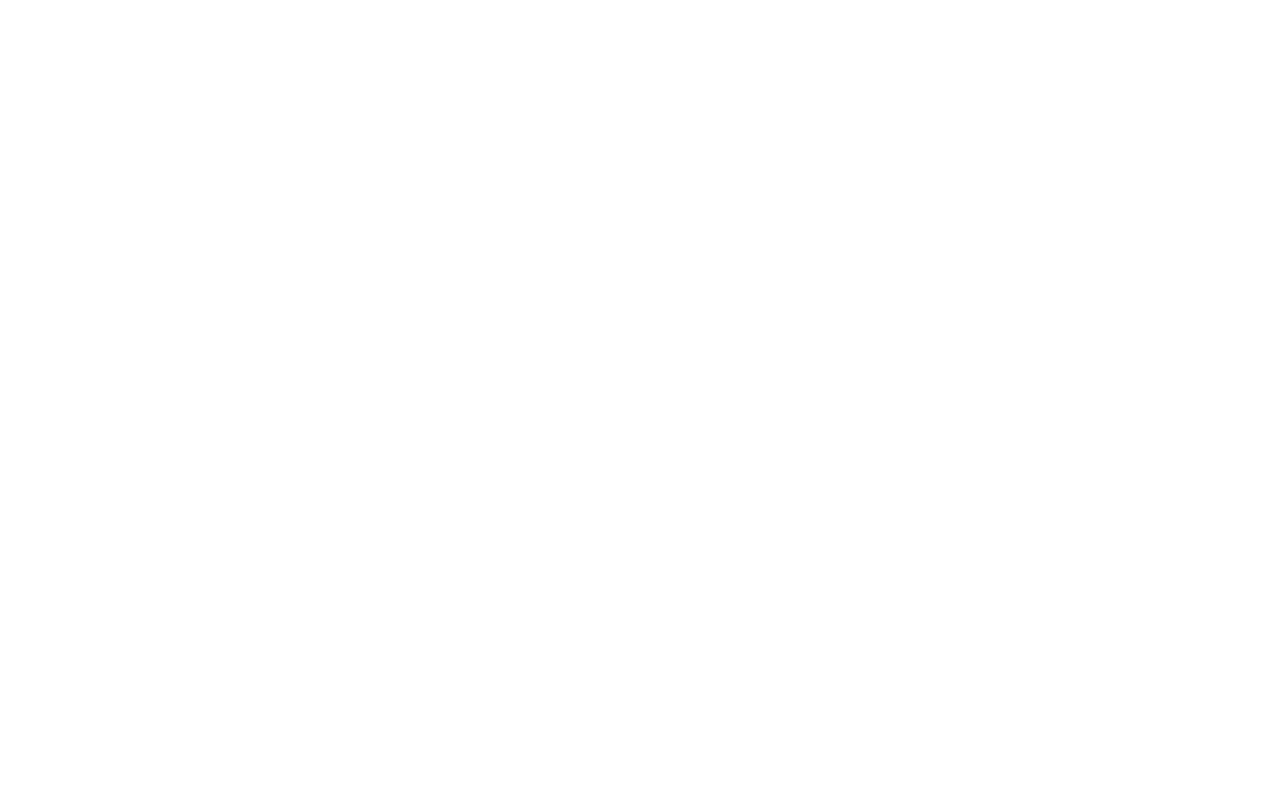
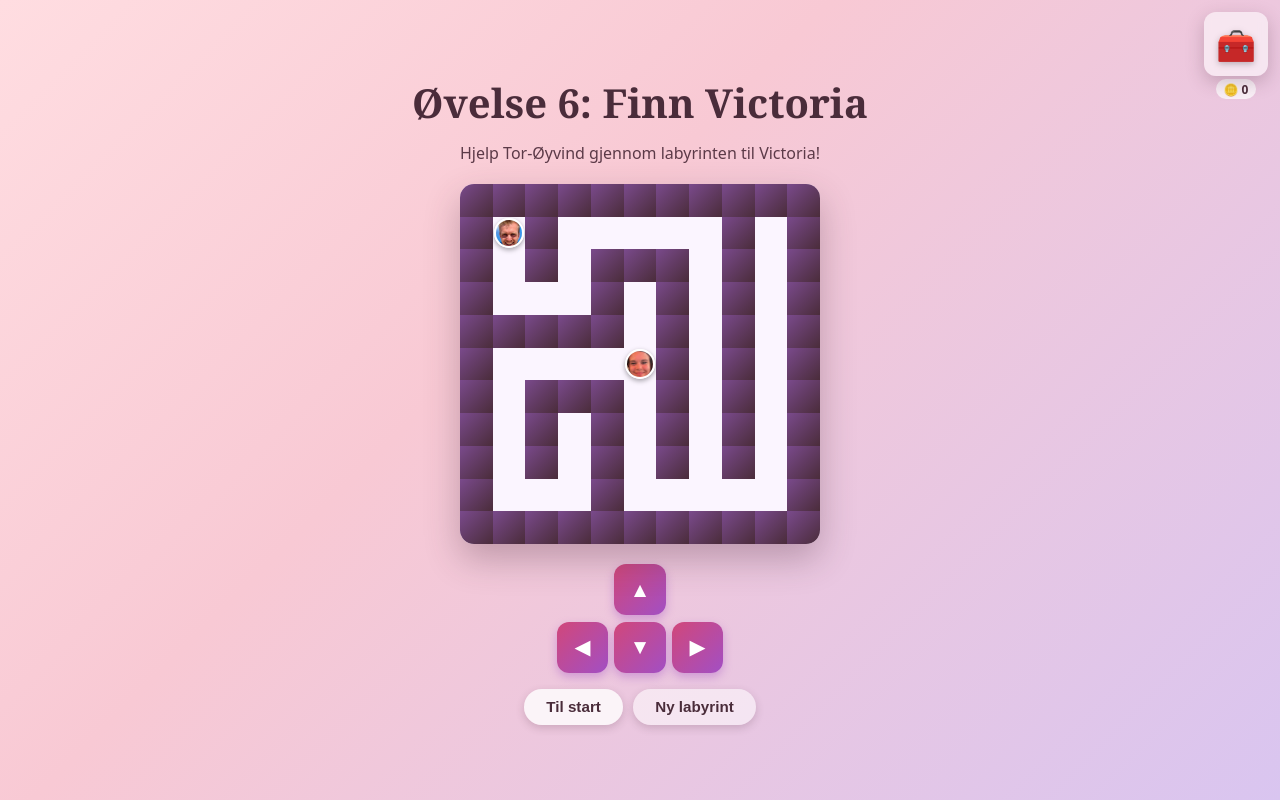
Before and after one commit to henrikaburmann/bryllupsgave, a React (Vite) app: page /spill/6 in a window 1280 px wide. Before the commit this address had no page. Built offline with nearby package versions, Linux system fonts and the light colour scheme.

Commit message:
Add maze minigame (Ovelse 6) as final game; bump total games to 6

```diff
--- a/src/App.tsx
+++ b/src/App.tsx
@@ -7,6 +7,7 @@
 import FlappyGame from './pages/FlappyGame'
 import HangmanGame from './pages/HangmanGame'
 import RingGame from './pages/RingGame'
+import MazeGame from './pages/MazeGame'
 import ProgressPage from './pages/ProgressPage'
 
 function App() {
@@ -21,6 +22,7 @@
           <Route path="/spill/3" element={<FlappyGame />} />
           <Route path="/spill/4" element={<HangmanGame />} />
           <Route path="/spill/5" element={<RingGame />} />
+          <Route path="/spill/6" element={<MazeGame />} />
           <Route path="/fremgang" element={<ProgressPage />} />
         </Routes>
       </BrowserRouter>
--- a/src/context/GameProgressContext.tsx
+++ b/src/context/GameProgressContext.tsx
@@ -1,6 +1,6 @@
 import { createContext, useContext, useEffect, useState, type ReactNode } from 'react'
 
-export const TOTAL_GAMES = 5
+export const TOTAL_GAMES = 6
 export const COINS_PER_GAME = 200
 export const TOTAL_GOAL = TOTAL_GAMES * COINS_PER_GAME
 
--- a/src/pages/IntroPage.tsx
+++ b/src/pages/IntroPage.tsx
@@ -9,7 +9,7 @@
       <p className="intro-page__eyebrow">Før dere kan motta gaven</p>
       <h1 className="intro-page__title">For å motta gaven må dere først gjennom noen øvelser</h1>
       <p className="intro-page__subtitle">
-        Dere skal gjennom 5 morsomme øvelser sammen. For hver øvelse dere klarer, fylles skattekisten
+        Dere skal gjennom 6 morsomme øvelser sammen. For hver øvelse dere klarer, fylles skattekisten
         litt mer opp!
       </p>
       <button className="intro-page__button" onClick={() => navigate('/spill/1')}>
--- /dev/null
+++ b/src/pages/MazeGame.css
@@ -0,0 +1,177 @@
+.maze-page {
+  min-height: 100vh;
+  display: flex;
+  flex-direction: column;
+  align-items: center;
+  justify-content: center;
+  text-align: center;
+  padding: 2rem 1.5rem;
+  background: linear-gradient(135deg, #ffdde1 0%, #f8c9d4 40%, #d9c5f0 100%);
+}
+
+.maze-page__title {
+  font-family: 'Georgia', 'Times New Roman', serif;
+  font-size: clamp(1.5rem, 4vw, 2.5rem);
+  color: #4a2c3a;
+  margin: 0 0 0.75rem;
+}
+
+.maze-page__subtitle {
+  font-size: 1rem;
+  color: #5c3a48;
+  margin: 0 0 1.25rem;
+  max-width: 28rem;
+}
+
+.maze-area {
+  position: relative;
+  width: min(calc(100vw - 3rem), 360px);
+  aspect-ratio: 1;
+  border-radius: 14px;
+  overflow: hidden;
+  box-shadow: 0 15px 35px rgba(74, 44, 58, 0.3);
+}
+
+.maze-grid {
+  display: grid;
+  width: 100%;
+  height: 100%;
+  background: #f6ecff;
+}
+
+.maze-cell {
+  background: #fbf5ff;
+}
+
+.maze-cell--wall {
+  background: linear-gradient(135deg, #7a4a8c, #4a2c3a);
+}
+
+.maze-goal,
+.maze-player {
+  position: absolute;
+  display: flex;
+  align-items: center;
+  justify-content: center;
+  padding: 1px;
+}
+
+.maze-goal img,
+.maze-player img {
+  width: 100%;
+  height: 100%;
+  object-fit: cover;
+  border-radius: 50%;
+  border: 2px solid #fff;
+  box-shadow: 0 2px 5px rgba(0, 0, 0, 0.35);
+}
+
+.maze-player {
+  transition: left 0.1s ease, top 0.1s ease;
+  z-index: 2;
+}
+
+.maze-overlay {
+  position: absolute;
+  inset: 0;
+  display: flex;
+  flex-direction: column;
+  align-items: center;
+  justify-content: center;
+  gap: 1.25rem;
+  padding: 1.5rem;
+  text-align: center;
+  background: rgba(74, 44, 58, 0.8);
+  z-index: 3;
+}
+
+.maze-overlay__text {
+  color: #fff;
+  font-size: 1.2rem;
+  font-weight: 700;
+  margin: 0;
+}
+
+.maze-overlay__button {
+  font-size: 1.1rem;
+  font-weight: 700;
+  color: #fff;
+  background: linear-gradient(135deg, #d1477a, #a24fc4);
+  border: none;
+  border-radius: 999px;
+  padding: 0.9rem 2.5rem;
+  cursor: pointer;
+}
+
+.maze-controls {
+  display: flex;
+  flex-direction: column;
+  align-items: center;
+  gap: 1rem;
+  margin-top: 1.25rem;
+}
+
+.maze-dpad {
+  display: grid;
+  grid-template-columns: repeat(3, 3.2rem);
+  grid-template-rows: repeat(2, 3.2rem);
+  gap: 0.4rem;
+}
+
+.maze-arrow {
+  font-size: 1.3rem;
+  color: #fff;
+  background: linear-gradient(135deg, #d1477a, #a24fc4);
+  border: none;
+  border-radius: 12px;
+  cursor: pointer;
+  box-shadow: 0 4px 10px rgba(162, 79, 196, 0.4);
+  display: flex;
+  align-items: center;
+  justify-content: center;
+}
+
+.maze-arrow:active {
+  transform: translateY(1px);
+}
+
+.maze-arrow--up {
+  grid-column: 2;
+  grid-row: 1;
+}
+
+.maze-arrow--left {
+  grid-column: 1;
+  grid-row: 2;
+}
+
+.maze-arrow--right {
+  grid-column: 3;
+  grid-row: 2;
+}
+
+.maze-arrow--down {
+  grid-column: 2;
+  grid-row: 2;
+}
+
+.maze-buttons {
+  display: flex;
+  gap: 0.6rem;
+}
+
+.maze-reset {
+  font-size: 0.95rem;
+  font-weight: 700;
+  color: #4a2c3a;
+  background: rgba(255, 255, 255, 0.8);
+  border: none;
+  border-radius: 999px;
+  padding: 0.6rem 1.4rem;
+  cursor: pointer;
+  box-shadow: 0 3px 8px rgba(74, 44, 58, 0.2);
+}
+
+.maze-reset--secondary {
+  background: rgba(255, 255, 255, 0.55);
+}
--- /dev/null
+++ b/src/pages/MazeGame.tsx
@@ -0,0 +1,187 @@
+import { useCallback, useEffect, useMemo, useRef, useState } from 'react'
+import { useNavigate } from 'react-router-dom'
+import { useGameProgress } from '../context/GameProgressContext'
+import TreasureChest from '../components/TreasureChest'
+import CoinBurst from '../components/CoinBurst'
+import torImage from '../images/flappyBirdGame/Tor-flappy.png'
+import victoriaImage from '../images/flappyBirdGame/Victoria-flappy.png'
+import './MazeGame.css'
+
+const GAME_ID = 6
+const SIZE = 11 // odd number
+const START = { x: 1, y: 1 }
+const GOAL = { x: (SIZE - 1) / 2, y: (SIZE - 1) / 2 }
+
+type Cell = 0 | 1 // 0 = path, 1 = wall
+
+function generateMaze(): Cell[][] {
+  const maze: Cell[][] = Array.from({ length: SIZE }, () => Array<Cell>(SIZE).fill(1))
+
+  const carve = (x: number, y: number) => {
+    maze[y][x] = 0
+    const dirs = [
+      [0, -2],
+      [0, 2],
+      [-2, 0],
+      [2, 0],
+    ].sort(() => Math.random() - 0.5)
+
+    for (const [dx, dy] of dirs) {
+      const nx = x + dx
+      const ny = y + dy
+      if (nx > 0 && nx < SIZE - 1 && ny > 0 && ny < SIZE - 1 && maze[ny][nx] === 1) {
+        maze[y + dy / 2][x + dx / 2] = 0
+        carve(nx, ny)
+      }
+    }
+  }
+
+  carve(START.x, START.y)
+  maze[GOAL.y][GOAL.x] = 0
+  return maze
+}
+
+type Direction = 'up' | 'down' | 'left' | 'right'
+
+const MOVES: Record<Direction, { dx: number; dy: number }> = {
+  up: { dx: 0, dy: -1 },
+  down: { dx: 0, dy: 1 },
+  left: { dx: -1, dy: 0 },
+  right: { dx: 1, dy: 0 },
+}
+
+function MazeGame() {
+  const navigate = useNavigate()
+  const { completeGame } = useGameProgress()
+  const areaRef = useRef<HTMLDivElement>(null)
+  const [maze, setMaze] = useState<Cell[][]>(() => generateMaze())
+  const [pos, setPos] = useState(START)
+  const [solved, setSolved] = useState(false)
+  const [coinsCollected, setCoinsCollected] = useState(false)
+
+  const move = useCallback(
+    (dir: Direction) => {
+      if (solved) return
+      setPos((prev) => {
+        const { dx, dy } = MOVES[dir]
+        const nx = prev.x + dx
+        const ny = prev.y + dy
+        if (nx < 0 || nx >= SIZE || ny < 0 || ny >= SIZE) return prev
+        if (maze[ny][nx] === 1) return prev
+        if (nx === GOAL.x && ny === GOAL.y) setSolved(true)
+        return { x: nx, y: ny }
+      })
+    },
+    [maze, solved],
+  )
+
+  const reset = useCallback(() => {
+    setPos(START)
+  }, [])
+
+  const newMaze = useCallback(() => {
+    setMaze(generateMaze())
+    setPos(START)
+    setSolved(false)
+    setCoinsCollected(false)
+  }, [])
+
+  useEffect(() => {
+    const onKeyDown = (event: KeyboardEvent) => {
+      const map: Record<string, Direction> = {
+        ArrowUp: 'up',
+        ArrowDown: 'down',
+        ArrowLeft: 'left',
+        ArrowRight: 'right',
+      }
+      const dir = map[event.key]
+      if (dir) {
+        event.preventDefault()
+        move(dir)
+      }
+    }
+    window.addEventListener('keydown', onKeyDown)
+    return () => window.removeEventListener('keydown', onKeyDown)
+  }, [move])
+
+  const handleBurstDone = useCallback(() => {
+    completeGame(GAME_ID)
+    setCoinsCollected(true)
+  }, [completeGame])
+
+  const cellPercent = useMemo(() => 100 / SIZE, [])
+
+  return (
+    <div className="maze-page">
+      <TreasureChest />
+      <h1 className="maze-page__title">Øvelse 6: Finn Victoria</h1>
+      <p className="maze-page__subtitle">Hjelp Tor-Øyvind gjennom labyrinten til Victoria!</p>
+
+      <div className="maze-area" ref={areaRef}>
+        <div
+          className="maze-grid"
+          style={{ gridTemplateColumns: `repeat(${SIZE}, 1fr)`, gridTemplateRows: `repeat(${SIZE}, 1fr)` }}
+        >
+          {maze.flatMap((row, y) =>
+            row.map((cell, x) => (
+              <div key={`${x}-${y}`} className={`maze-cell${cell === 1 ? ' maze-cell--wall' : ''}`} />
+            )),
+          )}
+        </div>
+
+        <div
+          className="maze-goal"
+          style={{ left: `${GOAL.x * cellPercent}%`, top: `${GOAL.y * cellPercent}%`, width: `${cellPercent}%`, height: `${cellPercent}%` }}
+        >
+          <img src={victoriaImage} alt="Victoria" />
+        </div>
+
+        <div
+          className="maze-player"
+          style={{ left: `${pos.x * cellPercent}%`, top: `${pos.y * cellPercent}%`, width: `${cellPercent}%`, height: `${cellPercent}%` }}
+        >
+          <img src={torImage} alt="Tor-Øyvind" />
+        </div>
+
+        {solved && coinsCollected && (
+          <div className="maze-overlay">
+            <p className="maze-overlay__text">Dere fant hverandre! 🎉</p>
+            <button className="maze-overlay__button" onClick={() => navigate('/fremgang')}>
+              Se fremgang
+            </button>
+          </div>
+        )}
+      </div>
+
+      <div className="maze-controls">
+        <div className="maze-dpad">
+          <button className="maze-arrow maze-arrow--up" onClick={() => move('up')} aria-label="Opp">
+            ▲
+          </button>
+          <button className="maze-arrow maze-arrow--left" onClick={() => move('left')} aria-label="Venstre">
+            ◀
+          </button>
+          <button className="maze-arrow maze-arrow--right" onClick={() => move('right')} aria-label="Høyre">
+            ▶
+          </button>
+          <button className="maze-arrow maze-arrow--down" onClick={() => move('down')} aria-label="Ned">
+            ▼
+          </button>
+        </div>
+
+        <div className="maze-buttons">
+          <button className="maze-reset" onClick={reset}>
+            Til start
+          </button>
+          <button className="maze-reset maze-reset--secondary" onClick={newMaze}>
+            Ny labyrint
+          </button>
+        </div>
+      </div>
+
+      <CoinBurst active={solved && !coinsCollected} originRef={areaRef} onDone={handleBurstDone} />
+    </div>
+  )
+}
+
+export default MazeGame
--- a/src/pages/RingGame.tsx
+++ b/src/pages/RingGame.tsx
@@ -195,8 +195,8 @@
         {solved && coinsCollected && (
           <div className="ring-overlay ring-overlay--win">
             <p className="ring-overlay__text">Alle ringene på plass! 🎉</p>
-            <button className="ring-overlay__button" onClick={() => navigate('/fremgang')}>
-              Se fremgang
+            <button className="ring-overlay__button" onClick={() => navigate('/spill/6')}>
+              Neste øvelse
             </button>
           </div>
         )}
```
